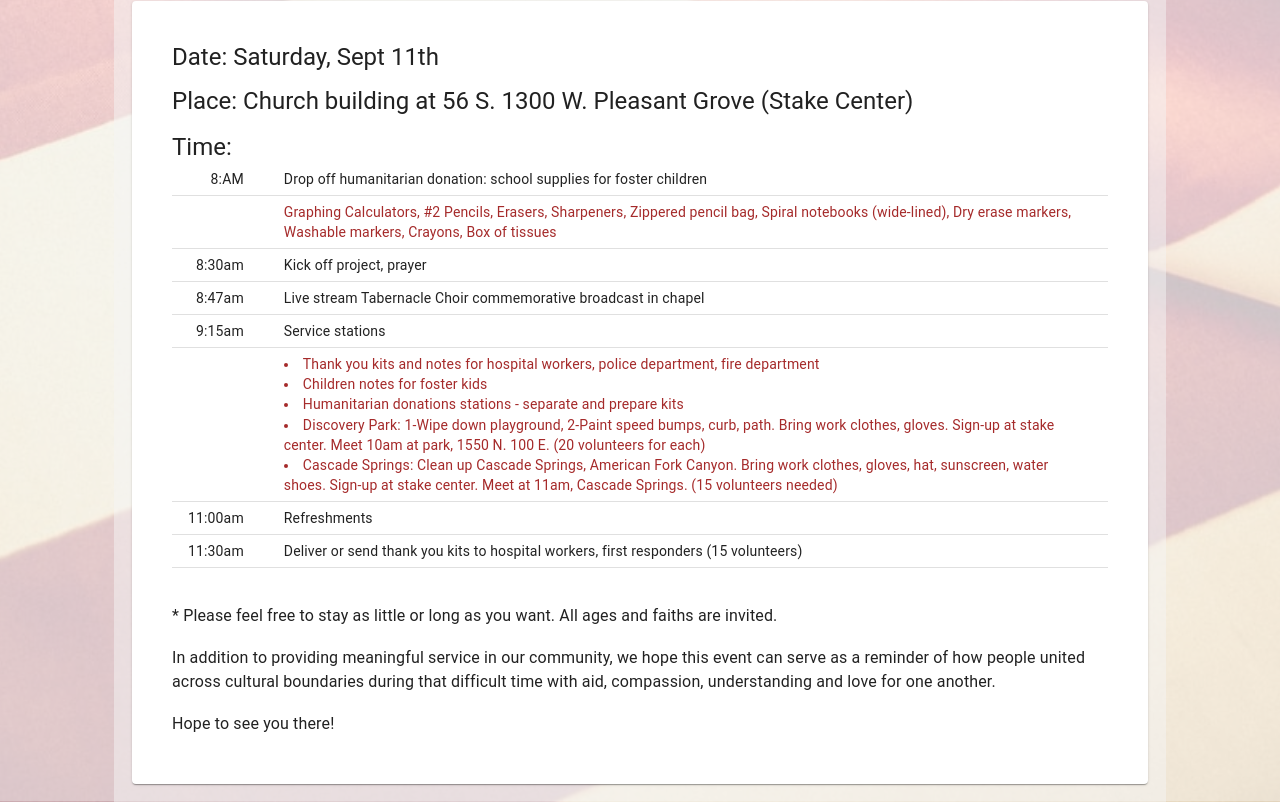
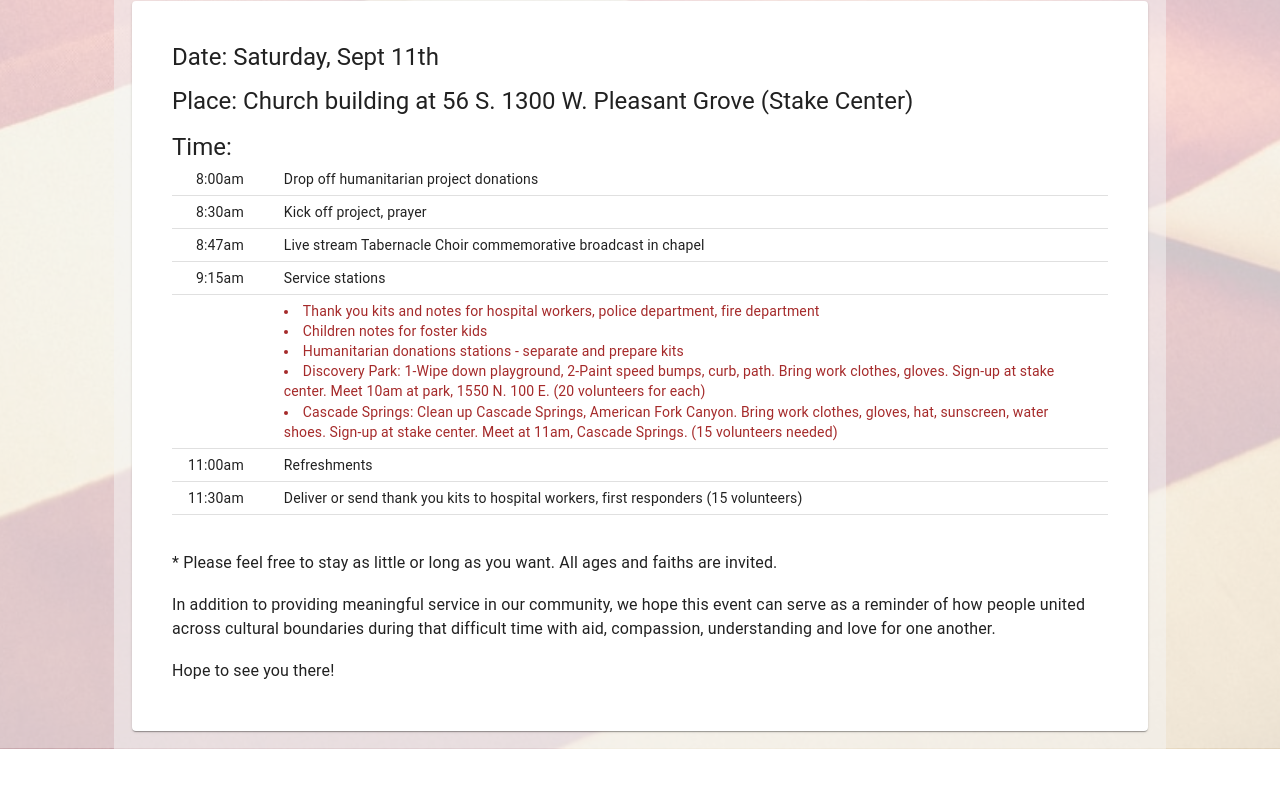
Before and after one commit to smcgee31/pg_west_sept11_service_day, a React (Create React App) app: page / in a window 1280 px wide. Shown: the part 1249-2051 px from the top of the page. After the commit the page ends 1998 px from the top, so only its background shows below. Built offline with nearby package versions, Linux system fonts and the light colour scheme.

Commit message:
update schedule copy

```diff
--- a/src/scheduleDays.js
+++ b/src/scheduleDays.js
@@ -4,11 +4,7 @@ const createData = (head, desc) => {
 
 const scheduleDays = {
   en: [
-    createData('8:AM', 'Drop off humanitarian donation:  school supplies for foster children'),
-    createData(
-      'items',
-      'Graphing Calculators, #2 Pencils, Erasers, Sharpeners, Zippered pencil bag, Spiral notebooks (wide-lined), Dry erase markers, Washable markers, Crayons, Box of tissues'
-    ),
+    createData('8:00am', 'Drop off humanitarian project donations'),
     createData('8:30am', 'Kick off project, prayer'),
     createData('8:47am', 'Live stream Tabernacle Choir commemorative broadcast in chapel'),
     createData('9:15am', 'Service stations'),
@@ -26,14 +22,7 @@ const scheduleDays = {
     ),
   ],
   es: [
-    createData(
-      '8:AM',
-      'Entrega de donaciones humanitarias:  material escolar para niños en cuidado temporal'
-    ),
-    createData(
-      'items',
-      'Calculadoras gráficas, Lápices #2, Borradores, Sacapuntas, Bolsa de lápices con zíper, Cuadernos de espiral (de líneas anchas), Marcadores que se borran fácilmente, Marcadores lavables, Crayones, Caja de toallitas de papel(Kleenex)'
-    ),
+    createData('8:00am', 'Entrega donaciones de proyectos humanitarios'),
     createData('8:30am', 'Inicio del proyecto, oración'),
     createData('8:47am', 'Transmisión conmemorativa del Coro del Tabernáculo en la capilla'),
     createData('9:15am', 'Estaciones de servicio'),
@@ -51,14 +40,7 @@ const scheduleDays = {
     ),
   ],
   pt: [
-    createData(
-      '8h',
-      'Entrega de doações humanitárias:  suprimentos escolares para crianças em adoção temporária'
-    ),
-    createData(
-      'items',
-      'Calculadoras Gráficas, Lápis nº 2, Borrachas, Apontadores, Estojos com Zíper, Cadernos Espiral (com pautas grandes), Marcadores para Quadro Branco, Marcadores Laváveis, Giz de Cera, Caixas de Lenços de Papel'
-    ),
+    createData('8h', 'Devolva doações para projetos humanitários'),
     createData('8h30', 'Início do Projeto, oração'),
     createData('8h47', 'Transmissão comemorativa ao vivo do Coro do Tabernáculo, na capela'),
     createData('9h15', 'Estações de serviço'),
```
